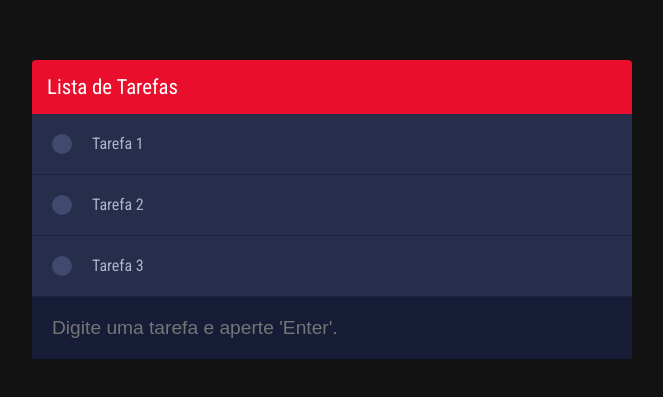
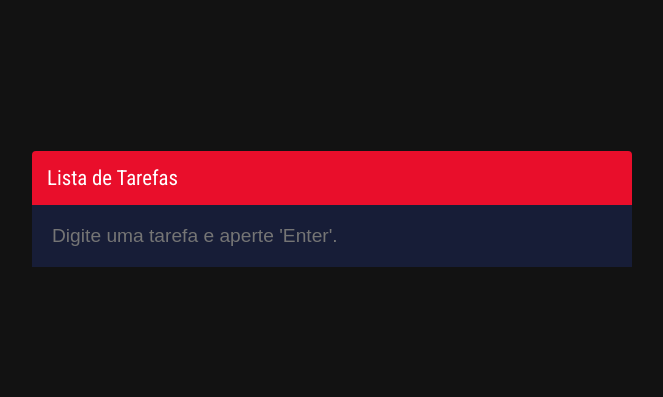
Before and after one commit to RafaelSobral/Todo-List, a plain HTML site: page index.html in a window 1280 px wide. Shown: the part 191-588 px from the top of the page, without its empty margins (308-971 px from the left). Drawn offline with Linux system fonts and the light colour scheme.

Commit message:
Update index.html
Commit do Arquivo final para o repositório!

```diff
--- a/index.html
+++ b/index.html
@@ -14,21 +14,7 @@
 
       <section class="wrapper-list">
         <ul id="list" class="list">
-          <li>
-            <div class="check"></div>
-            <label class="task"> Tarefa 1 </label>
-            <button class="remove"></button>
-          </li>
-          <li>
-            <div class="check"></div>
-            <label class="task"> Tarefa 2 </label>
-            <button class="remove"></button>
-          </li>
-          <li>
-            <div class="check"></div>
-            <label class="task"> Tarefa 3 </label>
-            <button class="remove"></button>
-          </li>
+
         </ul>
       </section>
 
```
